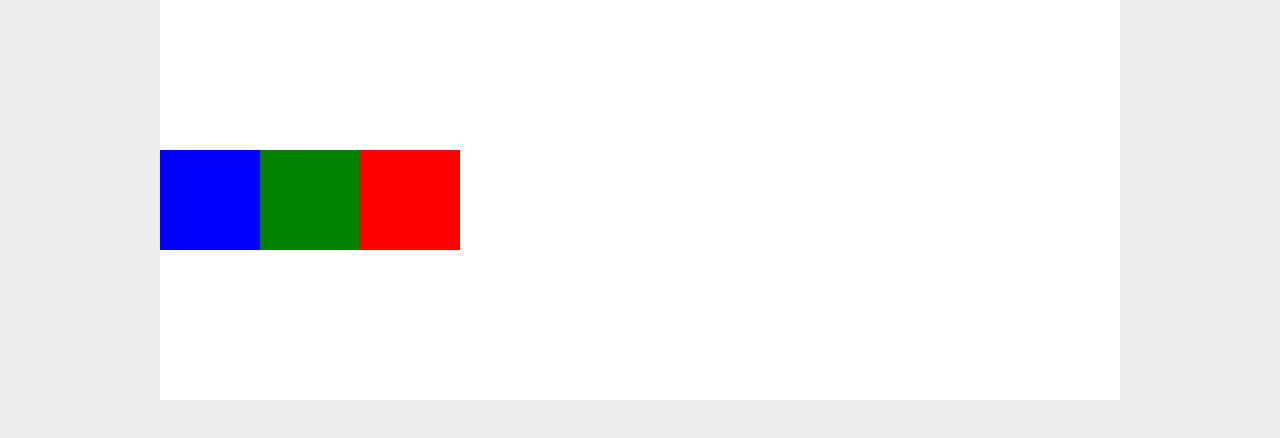
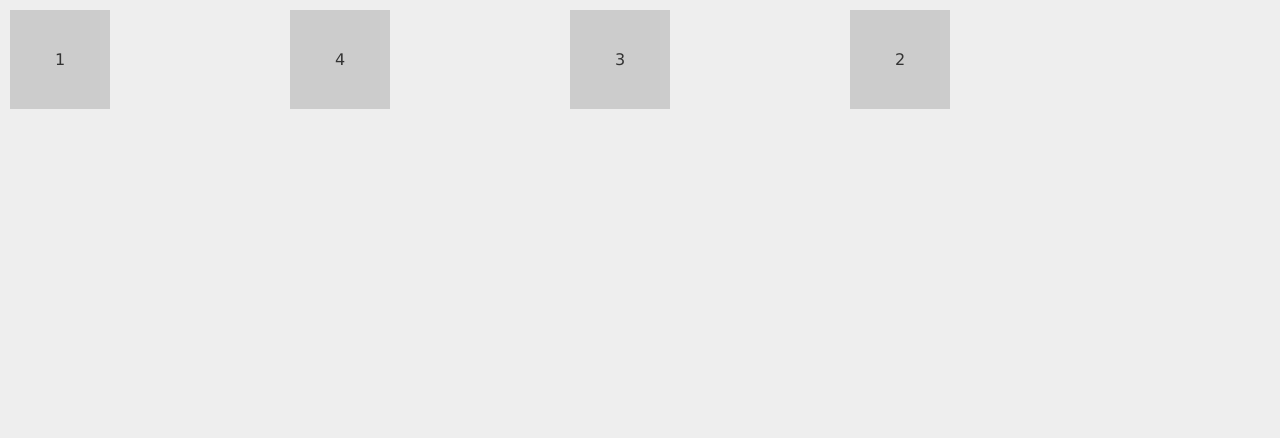
Before and after one commit to double-vee/css-tutorial-2, a plain HTML site: page index.html in a window 1280 px wide. Drawn offline with Linux system fonts and the light colour scheme.

Commit message:
root index.html and style.css edited; order values defined for flex items 1-4

```diff
--- a/index.html
+++ b/index.html
@@ -6,11 +6,14 @@
   </head>
   <body>
     <div class="wrapper">
-      <div class="flex-container">
-        <div class="box one"></div>
-        <div class="box two"></div>
-        <div class="box three"></div>
-      </div>
+
+      <section id="blocks">
+        <div class="one">1</div>
+        <div class="two">2</div>
+        <div class="three">3</div>
+        <div class="four">4</div>
+      </section>
+
     </div>
   </body>
 </html>
--- a/style.css
+++ b/style.css
@@ -5,37 +5,28 @@
 
 body{
     background: #eee;
+    color: #333;
 }
 
 .wrapper{
     width: 100%;
     max-width: 960px;
-    margin: 0 auto;
 }
 
-.flex-container{
+#blocks{
     display: flex;
-    background: #fff;
-    flex-wrap: wrap;
-    flex-flow: row-reverse;
-    height: 400px;
-    align-items: center;
-    justify-content: flex-end;
+    margin: 10px;
+    justify-content: space-between;
 }
 
-.box{
-    height: 100px;
+#blocks div{
     flex: 0 0 100px;
+    padding: 40px 0;
+    text-align: center;
+    background: #ccc;
 }
 
-.one{
-    background: red;
-}
-
-.two{
-    background: green;
-}
-
-.three{
-    background: blue;
-}
+.one{order: -3;}
+.two{order: 2;}
+.three{order: 1;}
+.four{order: 0;}
```
